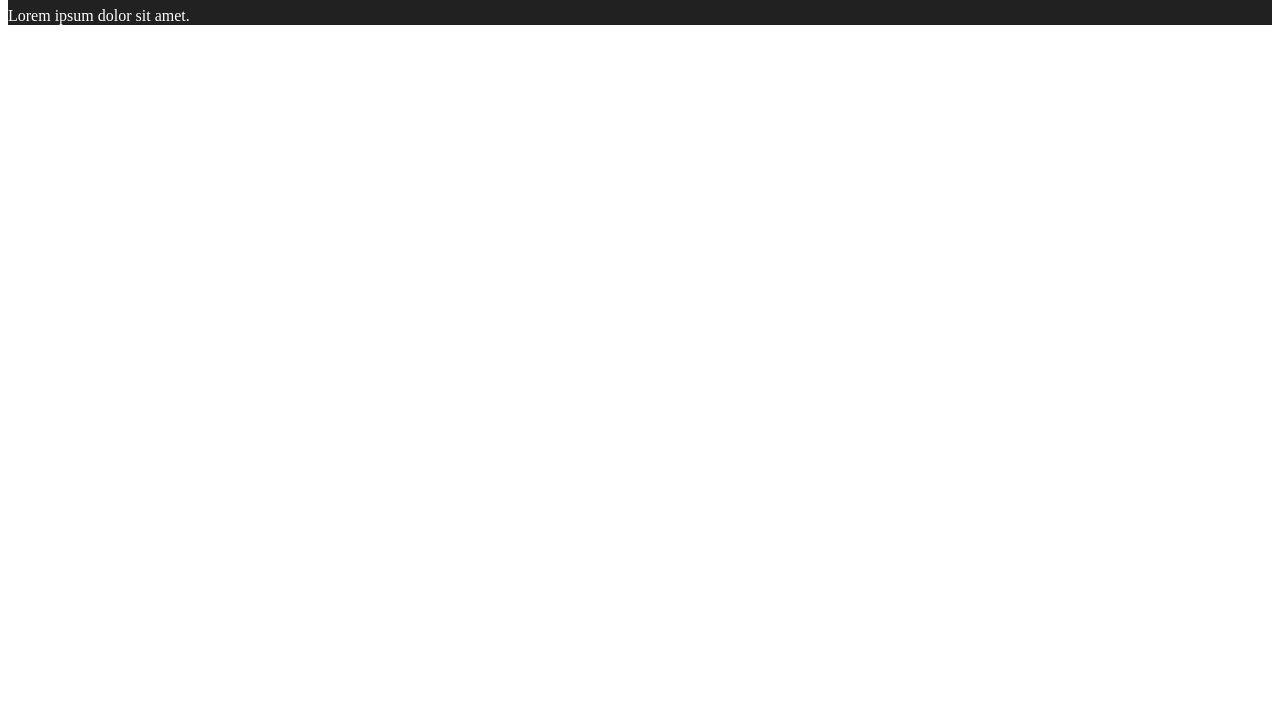
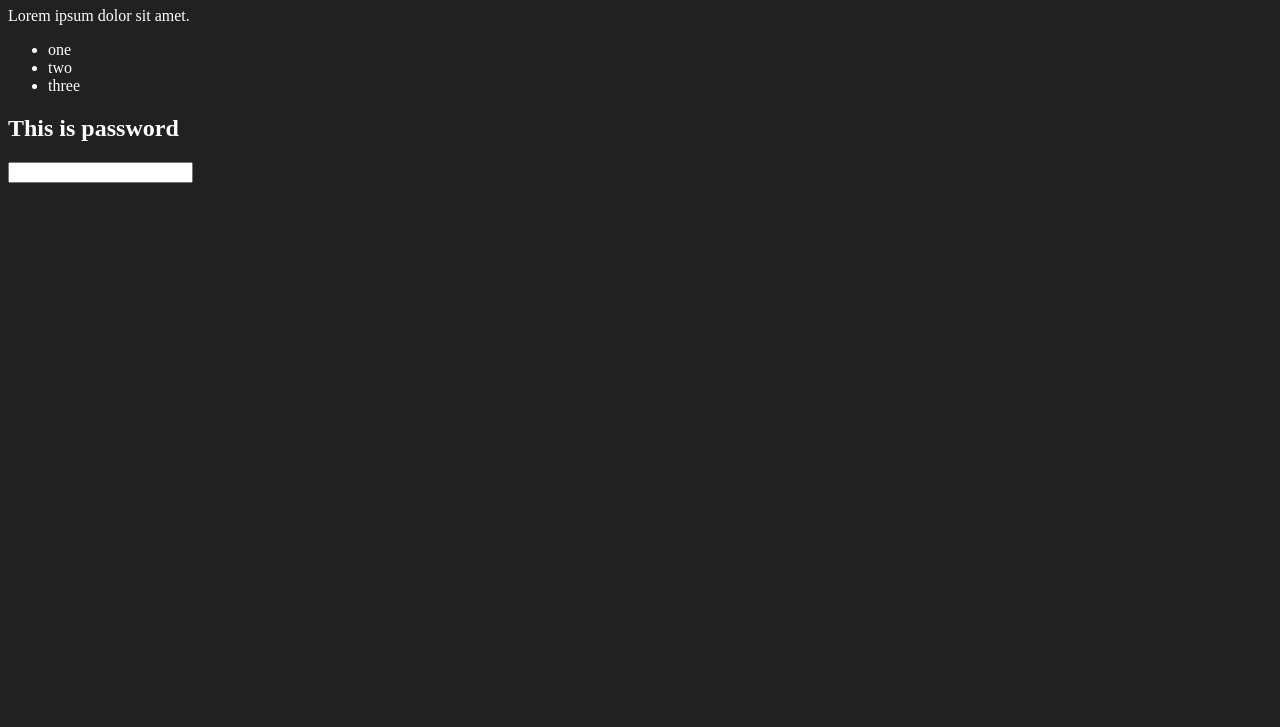
Before and after one commit to Shivank33/JS, a plain HTML site: page 06_dom/one.html in a window 1280 px wide. Shown: the part 73-800 px from the top of the page. Drawn offline with Linux system fonts and the light colour scheme.

Commit message:
changes done

```diff
--- a/06_dom/one.html
+++ b/06_dom/one.html
@@ -10,10 +10,29 @@
         }
     </style>
 </head>
-<body>
-    <div class="bg-black">
-        <h1 class = "heading">DOM learning from youtube</h1>
+<body class="bg-black">
+    <div>
+        <h1 id = "title" class = "heading">DOM learning from youtube</h1>
         <p>Lorem ipsum dolor sit amet.</p>
+        <ul>
+            <li>one</li>
+            <li>two</li>
+            <li>three</li>
+        </ul>
+        <h2 class="heading2"> This is password </h2>
+        <input type="password">
+
     </div>
 </body>
 </html>
+
+
+<!--
+1.innerHTML: returns all html nodes
+2.textContent : returns all text content
+3.innerText : gives the text in the selected node
+4.querySelector
+5.querySelectorAll
+6.getAttribute
+7.setAttribute
+ -->
```
